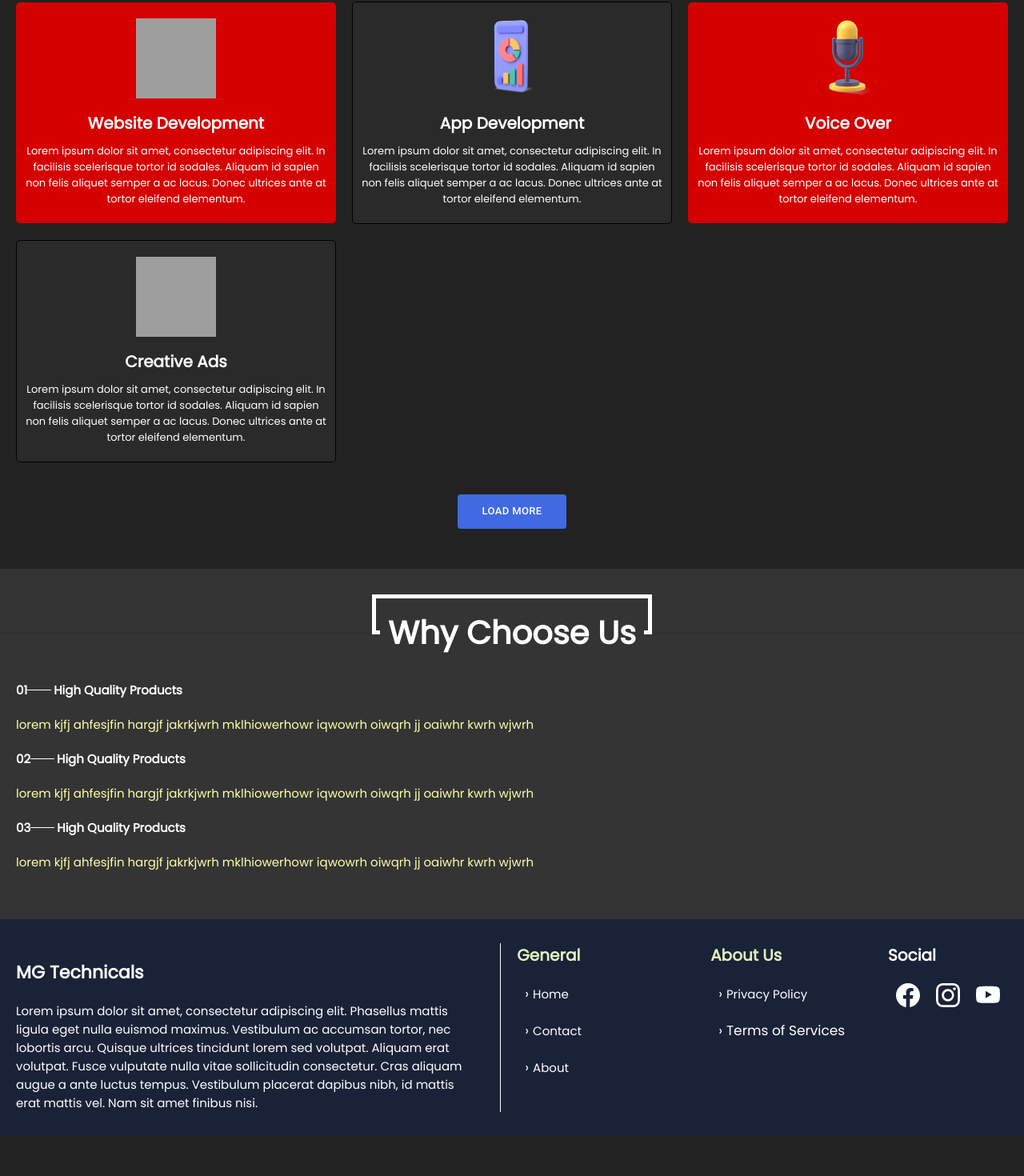
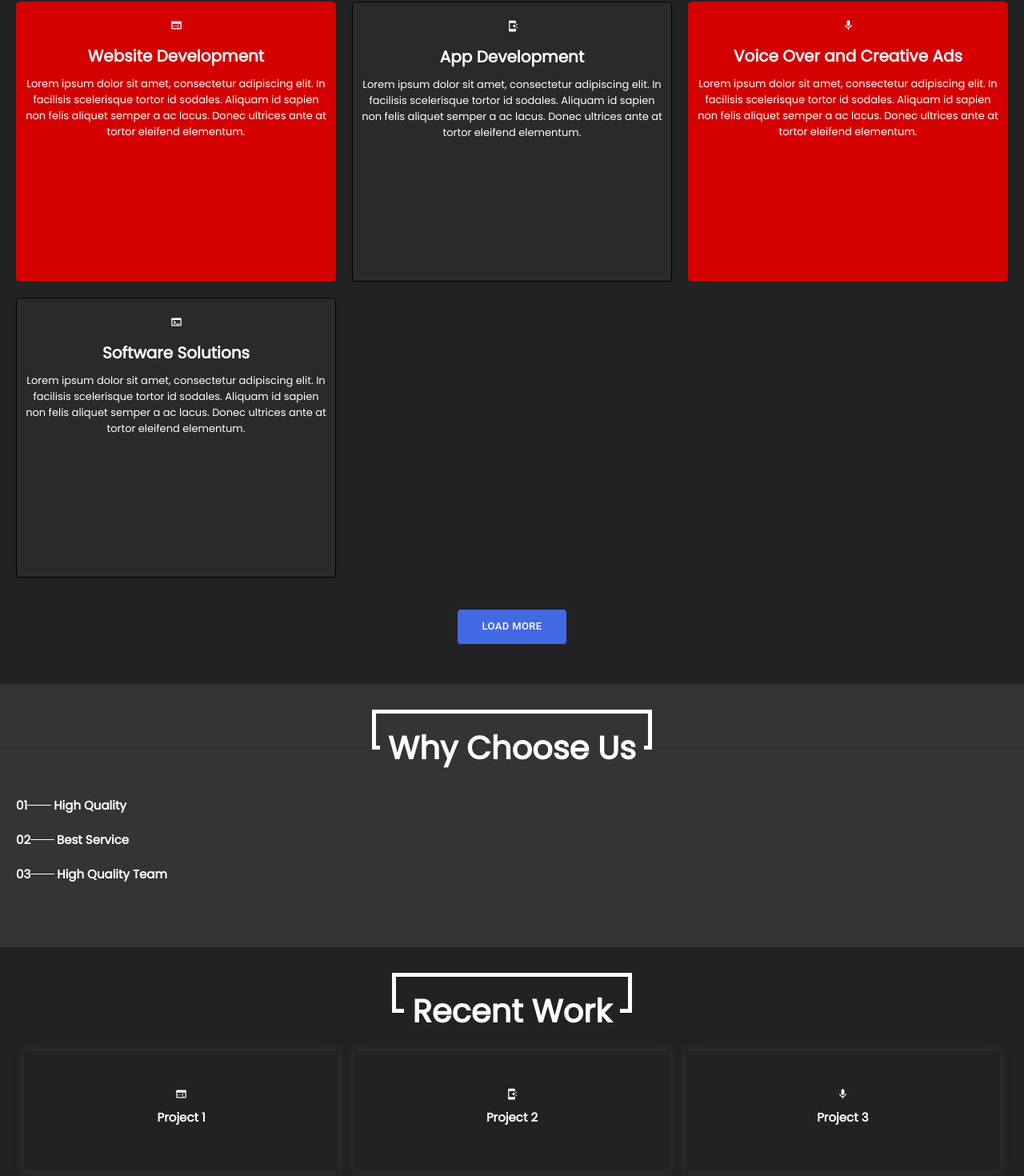
Before and after one commit to SuryanshPandeyy/mgtechnical, a Next.js app: page / in a window 1280 px wide. Shown: the part 520-1990 px from the top of the page at 80% size. Before the commit the page ends 1940 px from the top, so only its background shows below. Built offline with nearby package versions, Linux system fonts and the light colour scheme; grey boxes are pictures that could not be loaded.

Commit message:
fix aligment of home page, added recent works, modify why choose us

```diff
--- a/data/service.js
+++ b/data/service.js
@@ -1,32 +1,33 @@
+import WebIcon from "@mui/icons-material/Web";
+import AppShortcutIcon from "@mui/icons-material/AppShortcut";
+import MicIcon from "@mui/icons-material/Mic";
+import TerminalIcon from '@mui/icons-material/Terminal';
+import AddBusinessIcon from "@mui/icons-material/AddBusiness";
+
 const data = [
   {
-    image: "/image/web.png",
+    image: WebIcon,
     title: "Website Development",
     desc: "Lorem ipsum dolor sit amet, consectetur adipiscing elit. In facilisis scelerisque tortor id sodales. Aliquam id sapien non felis aliquet semper a ac lacus. Donec ultrices ante at tortor eleifend elementum.",
   },
   {
-    image: "/image/app.png",
+    image: AppShortcutIcon,
     title: "App Development",
     desc: "Lorem ipsum dolor sit amet, consectetur adipiscing elit. In facilisis scelerisque tortor id sodales. Aliquam id sapien non felis aliquet semper a ac lacus. Donec ultrices ante at tortor eleifend elementum.",
   },
   {
-    image: "/image/mic.png",
-    title: "Voice Over",
+    image: MicIcon,
+    title: "Voice Over and Creative Ads",
     desc: "Lorem ipsum dolor sit amet, consectetur adipiscing elit. In facilisis scelerisque tortor id sodales. Aliquam id sapien non felis aliquet semper a ac lacus. Donec ultrices ante at tortor eleifend elementum.",
   },
   {
-    image: "/image/ads.png",
-    title: "Creative Ads",
+    image: TerminalIcon,
+    title: "Software Solutions",
     desc: "Lorem ipsum dolor sit amet, consectetur adipiscing elit. In facilisis scelerisque tortor id sodales. Aliquam id sapien non felis aliquet semper a ac lacus. Donec ultrices ante at tortor eleifend elementum.",
   },
   {
-    image: "/image/project.png",
-    title: "Software Maintenance",
-    desc: "Lorem ipsum dolor sit amet, consectetur adipiscing elit. In facilisis scelerisque tortor id sodales. Aliquam id sapien non felis aliquet semper a ac lacus. Donec ultrices ante at tortor eleifend elementum.",
-  },
-  {
-    image: "/image/manager.png",
-    title: "Digital Marketing",
+    image: AddBusinessIcon,
+    title: "Marketing Services",
     desc: "Lorem ipsum dolor sit amet, consectetur adipiscing elit. In facilisis scelerisque tortor id sodales. Aliquam id sapien non felis aliquet semper a ac lacus. Donec ultrices ante at tortor eleifend elementum.",
   },
 ];
--- /dev/null
+++ b/data/works.js
@@ -0,0 +1,21 @@
+import WebIcon from "@mui/icons-material/Web";
+import AppShortcutIcon from "@mui/icons-material/AppShortcut";
+import MicIcon from "@mui/icons-material/Mic";
+const data = [
+  {
+    image: WebIcon,
+    title: "Project 1",
+
+  },
+  {
+    image: AppShortcutIcon,
+    title: "Project 2",
+  },
+  {
+    image: MicIcon,
+    title: "Project 3",
+
+  },
+];
+
+export default data;
--- a/package.json
+++ b/package.json
@@ -11,6 +11,7 @@
   "dependencies": {
     "@emotion/react": "^11.9.0",
     "@emotion/styled": "^11.8.1",
+    "@mui/icons-material": "^5.8.4",
     "@mui/material": "^5.8.3",
     "next": "12.1.6",
     "react": "^18.1.0",
--- a/pages/index.js
+++ b/pages/index.js
@@ -1,6 +1,7 @@
 import { Button, ButtonGroup, Divider } from "@mui/material";
 import Image from "next/image";
 import data from "../data/service";
+import works from "../data/works";
 import styles from "../styles/Home.module.css";
 import Link from "next/link";
 
@@ -34,19 +35,11 @@ export default function Home() {
 
         <div className={styles.serviceBox}>
           {data.slice(0, 4).map((item, i) => (
-            <>
-              <div className={styles.service}>
-                <Image
-                  src={item.image}
-                  alt="service1"
-                  width={100}
-                  height={100}
-                  className={styles.serviceImg}
-                />
-                <h3>{item.title}</h3>
-                <p>{item.desc}</p>
-              </div>
-            </>
+            <div key={i} className={styles.service}>
+              <item.image className={styles.serviceIcon} />
+              <h3>{item.title}</h3>
+              <p>{item.desc}</p>
+            </div>
           ))}
         </div>
         <Link href="./Services" passHref>
@@ -67,12 +60,9 @@ export default function Home() {
                 <div>01</div>
                 <div className={styles.line}></div>
               </div>
-              High Quality Products
+              High Quality
             </h3>
-            <p>
-              lorem kjfj ahfesjfin hargjf jakrkjwrh mklhiowerhowr iqwowrh oiwqrh
-              jj oaiwhr kwrh wjwrh
-            </p>
+            <p></p>
           </li>
           <li>
             <h3>
@@ -80,12 +70,9 @@ export default function Home() {
                 <div>02</div>
                 <div className={styles.line}></div>
               </div>
-              High Quality Products
+              Best Service
             </h3>
-            <p>
-              lorem kjfj ahfesjfin hargjf jakrkjwrh mklhiowerhowr iqwowrh oiwqrh
-              jj oaiwhr kwrh wjwrh
-            </p>
+            <p></p>
           </li>
           <li>
             <h3>
@@ -93,14 +80,26 @@ export default function Home() {
                 <div>03</div>
                 <div className={styles.line}></div>
               </div>
-              High Quality Products
+              High Quality Team
             </h3>
-            <p>
-              lorem kjfj ahfesjfin hargjf jakrkjwrh mklhiowerhowr iqwowrh oiwqrh
-              jj oaiwhr kwrh wjwrh
-            </p>
+            <p></p>
           </li>
         </ol>
+      </div>
+      <div className={styles.serviceContainer}>
+        <Divider className={styles.divider}>
+          <div className={styles.heading}></div>
+          <h2>Recent Work</h2>
+        </Divider>
+        <div className={styles.worksBox}>
+          {works.slice(0, 4).map((item, i) => (
+            <div key={i} className={styles.work}>
+              <item.image className={styles.workIcon} />
+              <h3>{item.title}</h3>
+
+            </div>
+          ))}
+        </div>
       </div>
     </div>
   );
--- a/styles/Home.module.css
+++ b/styles/Home.module.css
@@ -303,6 +303,8 @@
   min-width: 30rem;
   word-wrap: break-word;
   padding: 2rem 1rem;
+  width: fit-content;
+  height: 35rem;
 }
 
 .service:nth-child(2n + 1) {
@@ -319,6 +321,10 @@
 
 .serviceImg {
   /* mix-blend-mode:darken; */
+}
+
+.serviceIcon {
+  font-size: 10rem;
 }
 
 .service h3 {
@@ -339,6 +345,43 @@ a.serviceBtn {
 
 a.serviceBtn:hover {
   background-color: royalblue;
+}
+
+.worksBox {
+  display: flex;
+  align-items: center;
+  justify-content: space-around;
+  padding: 0 2rem;
+  width: 100%;
+  margin: 2rem 0;
+}
+
+.work {
+  display: flex;
+  width: 100%;
+  height: 15rem;
+  flex-direction: column;
+  align-items: center;
+  justify-content: center;
+  text-align: center;
+  box-shadow: 0 0 1rem 0.1rem #333;
+  color: #fff;
+  padding: 2rem;
+  margin: 0 1rem;
+}
+
+.workIcon {
+  font-size: 4rem;
+}
+
+.work h3 {
+  font-size: clamp(0.8rem, 2vw, 1.5rem);
+  margin: 1rem 0;
+}
+
+.work p {
+  font-size: clamp(0.6rem, 1.5vw, 1.1rem);
+  margin-bottom: 1rem;
 }
 
 .aboutContainer {
@@ -367,7 +410,22 @@ a.serviceBtn:hover {
   display: flex;
   align-items: center;
   color: #fff;
-  background-color: initial;
+  width: fit-content;
+  position: relative;
+}
+
+.aboutBox h3::after {
+  content: "";
+  position: absolute;
+  border-bottom: 0.2rem solid rgb(255, 255, 255);
+  width: 0%;
+  bottom: 0;
+  transition: all 0.2s linear;
+}
+
+.aboutBox li:hover h3::after {
+  border-bottom: 0.2rem solid #fff;
+  width: 100%;
 }
 
 .aboutBox h3 .aboutLine {
```
Also changed, not shown: pages/Services.js (+1 -7 lines), 2 other files (tests, documents, lock files or other folders). Lines whose indentation alone changed are shown as unchanged.
